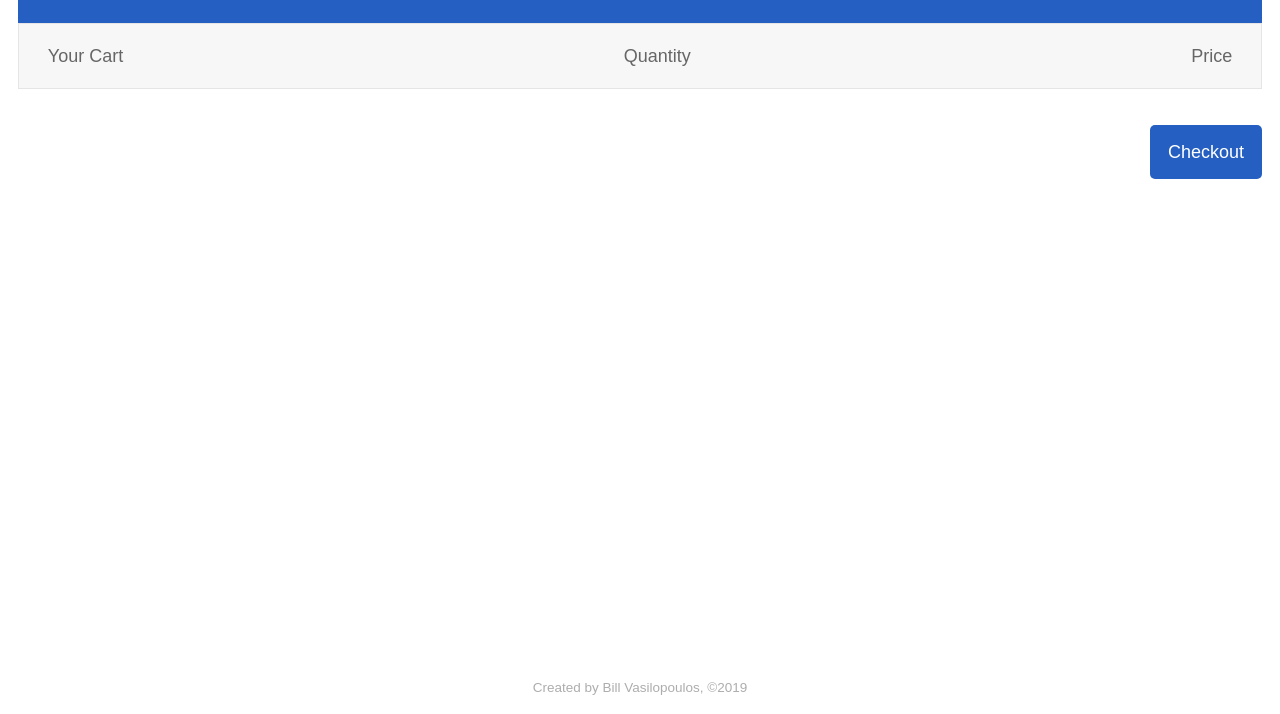
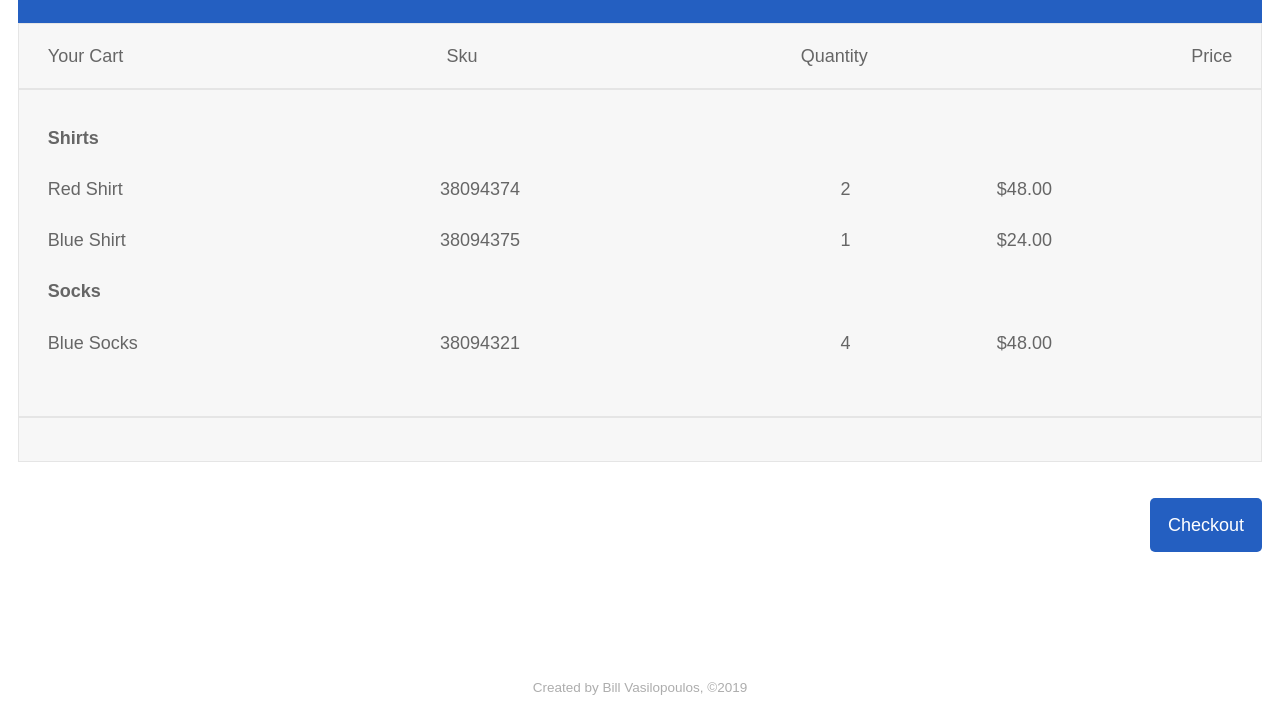
Before and after one commit to billvas-webdev/Assemble-Store, a React app: page / in a window 1280 px wide. Shown: the part 86-800 px from the top of the page. Built offline with nearby package versions, Linux system fonts and the light colour scheme.

Commit message:
added product categories, rows and tables

```diff
--- /dev/null
+++ b/src/components/Cart.js
@@ -0,0 +1,31 @@
+import React from 'react';
+import FilterableProductTable from './FilterableProductTable';
+
+const Cart = (props) => (<FilterableProductTable products={cart}/>);
+
+const cart = [
+    {
+        category: "Shirts",
+        quantity: 2,
+        price: "$48.00",
+        stocked: true,
+        name: "Red Shirt",
+        sku: 38094374
+    }, {
+        category: "Shirts",
+        quantity: 1,
+        price: "$24.00",
+        stocked: true,
+        name: "Blue Shirt",
+        sku: 38094375
+    }, {
+        category: "Socks",
+        quantity: 4,
+        price: "$48.00",
+        stocked: true,
+        name: "Blue Socks",
+        sku: 38094321
+    }
+];
+
+export default Cart;
--- /dev/null
+++ b/src/components/FilterableProductTable.js
@@ -0,0 +1,16 @@
+import React from 'react';
+// import SearchBar from './SearchBar';
+import ProductTable from './ProductTable';
+import filterableProductTableStyles from './filterableProductTable.module.scss';
+
+export default class FilterableProductTable extends React.Component {
+    render() {
+        return (
+            <div className={filterableProductTableStyles.listHeader}>
+                {/* <SearchBar/> */}
+                <ProductTable products={this.props.products}/>
+            </div>
+        );
+    }
+
+}
--- a/src/components/Header.js
+++ b/src/components/Header.js
@@ -1,6 +1,6 @@
 import React from 'react';
 import {Link} from 'react-router-dom';
-import '../styles/index.scss';
+
 import headerStyles from './header.module.scss';
 
 const Header = (props) => (
--- /dev/null
+++ b/src/components/ProductCategoryRow.js
@@ -0,0 +1,14 @@
+import React from 'react';
+
+export default class ProductCategoryRow extends React.Component {
+    render() {
+        const category = this.props.category;
+        return (
+            <tr>
+                <th colSpan="2">
+                    {category}
+                </th>
+            </tr>
+        );
+    }
+}
--- /dev/null
+++ b/src/components/ProductRow.js
@@ -0,0 +1,24 @@
+import React from 'react';
+
+export default class ProductRow extends React.Component {
+    render() {
+        const product = this.props.product;
+        const name = product.stocked
+            ? product.name
+            : <span style={{
+                color: 'red'
+            }}>
+                {product.name}
+            </span>;
+
+        return (
+            <tr>
+                <td>{name}</td>
+                <td>{product.sku}</td>
+                <td>{product.quantity}</td>
+                <td>{product.price}</td>
+            </tr>
+        );
+    }
+
+}
--- /dev/null
+++ b/src/components/ProductTable.js
@@ -0,0 +1,35 @@
+import React from 'react';
+import ProductCategoryRow from './ProductCategoryRow';
+import ProductRow from './ProductRow';
+
+export default class ProductTable extends React.Component {
+    render() {
+        const rows = [];
+        let lastCategory = null;
+
+        this
+            .props
+            .products
+            .forEach((product) => {
+                if (product.category !== lastCategory) {
+                    rows.push(<ProductCategoryRow category={product.category} key={product.category}/>);
+                }
+                rows.push(<ProductRow product={product} key={product.name}/>);
+                lastCategory = product.category;
+            });
+
+        return (
+            <table>
+                <thead>
+                    {/* <tr>
+                        <th>Name</th>
+                        <th>Sku</th>
+                        <th>Quantity</th>
+                        <th>Price</th>
+                    </tr> */}
+                </thead>
+                <tbody>{rows}</tbody>
+            </table>
+        );
+    }
+}
--- a/src/components/ReviewCart.js
+++ b/src/components/ReviewCart.js
@@ -1,14 +1,18 @@
 import React from 'react';
+import Cart from './Cart';
 import '../styles/index.scss';
 import reviewCartStyles from './reviewCart.module.scss';
 
 const ReviewCart = (props) => (
     <div className={reviewCartStyles.content}>
         <div className={reviewCartStyles.listHeader}>
-            <div className="showForMobile">{props.title}</div>
-            <div className="showForDesktop">{props.subtitle1}</div>
-            <div className="showForDesktop">{props.subtitle2}</div>
+            <div>{props.title}</div>
+            <div>{props.subtitle1}</div>
+            <div>{props.subtitle2}</div>
+            <div>{props.subtitle3}</div>
         </div>
+        <Cart/>
+        <div className={reviewCartStyles.listHeader}></div>
         <div className={reviewCartStyles.button}>
             <a href="/billing">
                 Checkout</a>
@@ -18,8 +22,9 @@ const ReviewCart = (props) => (
 );
 ReviewCart.defaultProps = { // using default props
     title: 'Your Cart',
-    subtitle1: 'Quantity',
-    subtitle2: 'Price'
+    subtitle1: 'Sku',
+    subtitle2: 'Quantity',
+    subtitle3: 'Price'
 };
 
 export default ReviewCart;
--- /dev/null
+++ b/src/components/SearchBar.js
@@ -0,0 +1,15 @@
+import React from 'react';
+
+export default class SearchBar extends React.Component {
+    render() {
+        return (
+            <form>
+                <input type="text" placeholder="Search..."/>
+                <p>
+                    <input type="checkbox"/> {' '}
+                    Only show products in stock
+                </p>
+            </form>
+        );
+    }
+}
--- /dev/null
+++ b/src/components/filterableProductTable.module.scss
@@ -0,0 +1,8 @@
+.listHeader {
+  background: #f7f7f7;
+  border: 1px solid darken(#f7f7f7, 7%);
+  color: #666;
+  display: flex;
+  justify-content: space-between;
+  padding: 1.2rem 1.6rem;
+}
--- a/src/components/header.module.scss
+++ b/src/components/header.module.scss
@@ -14,3 +14,6 @@
   font-size: 1.5rem;
   text-decoration: none;
 }
+h1 {
+  font-size: 0;
+}
--- a/src/components/orderComplete.module.scss
+++ b/src/components/orderComplete.module.scss
@@ -31,6 +31,7 @@
 .listHeader {
   h1 {
     font-size: 1rem;
+    font-weight: 400;
   }
   background: #f7f7f7;
   border: 1px solid darken(#f7f7f7, 7%);
--- a/src/styles/index.scss
+++ b/src/styles/index.scss
@@ -49,10 +49,12 @@ template {
 }
 
 a {
+  margin: 0;
   background-color: transparent;
   -webkit-text-decoration-skip: objects;
   text-decoration: none;
 }
+
 
 a:active,
 a:hover {
@@ -76,8 +78,8 @@ dfn {
 }
 
 h1 {
-  font-size: 2em;
-  margin: 0.67em 0;
+  font-size: 0em;
+  margin: 0;
 }
 
 mark {
@@ -295,7 +297,7 @@ h1 {
   padding-left: 0;
   padding-right: 0;
   padding-top: 0;
-  margin-bottom: 1.45rem;
+  margin-bottom: 0rem;
   color: inherit;
   font-family: -apple-system, BlinkMacSystemFont, Segoe UI, Roboto, Oxygen,
     Ubuntu, Cantarell, Fira Sans, Droid Sans, Helvetica Neue, sans-serif;
@@ -601,6 +603,7 @@ dt {
 
 th {
   font-weight: bold;
+
 }
 
 li {
@@ -687,7 +690,7 @@ thead {
 td,
 th {
   text-align: left;
-  border-bottom: 1px solid hsla(0, 0%, 0%, 0.12);
+  // border-bottom: 1px solid hsla(0, 0%, 0%, 0.12);
   font-feature-settings: "tnum";
   -moz-font-feature-settings: "tnum";
   -ms-font-feature-settings: "tnum";
```
